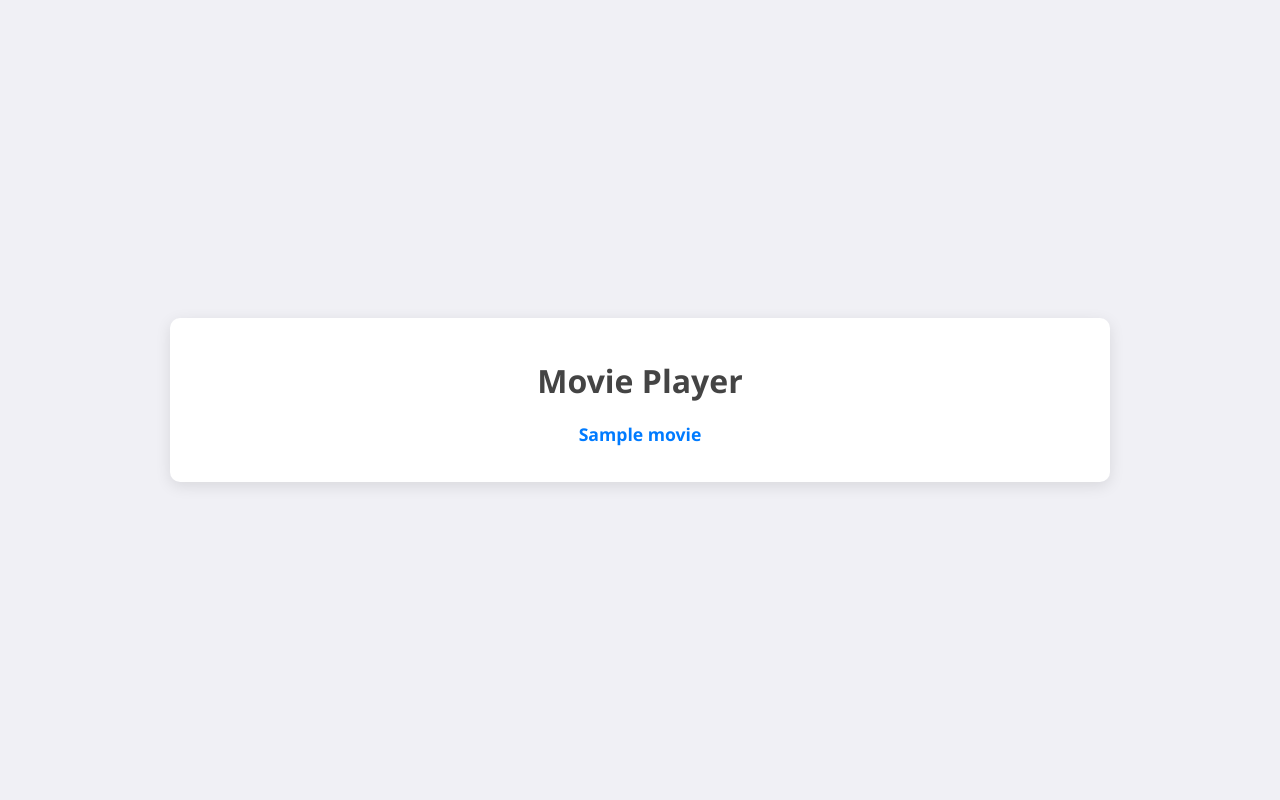
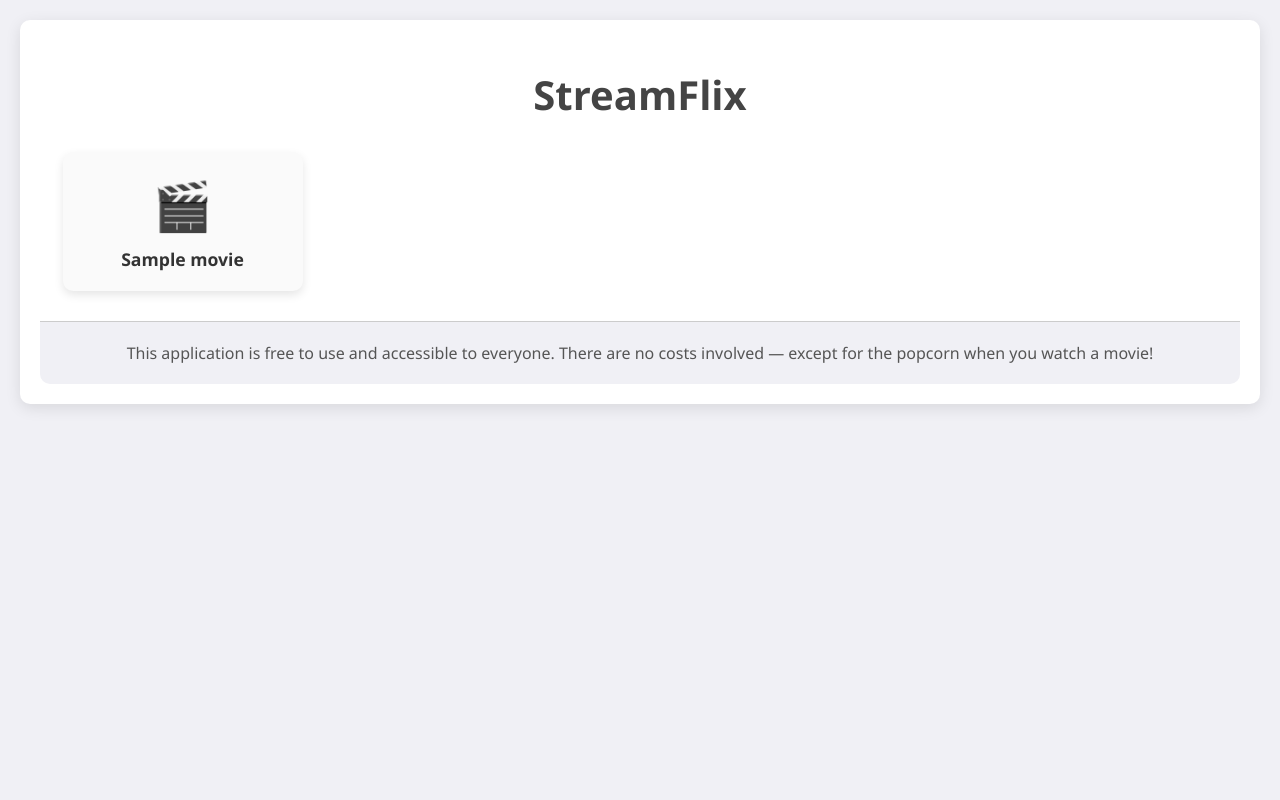
Before and after one commit to Ilie-Cristian-Mihail/StreamFlix, a Flask app: template templates/index.html in a window 1280 px wide. Run offline with Flask 3, Linux system fonts and the light colour scheme; the template is opened without the code that fills it: most values are stand-ins (such as "Sample title", 1, 10 or a date in 2020); some libraries are stand-ins or nearby versions.

Commit message:
New v 240900

```diff
--- a/Specificatii.txt
+++ b/Specificatii.txt
@@ -3,6 +3,7 @@ Specifications
 1. The application must support playback of ‘.mkv’ and ‘.mp4’ video files.
 2. The application must support audio playback from ‘.mkv’ and ‘.mp4’ files.
 3. Both the videos and the application must function seamlessly across all devices and be responsive (TV, PC, Android).
+4. The application must support .vtt and .srt subtitles for videos. (Please note that it is mandatory to use the same name for movie and for subtitles in order to be able to load them in the application)
 4. The application must be easy to install and user-friendly for all users. *
 
 Note:
--- /dev/null
+++ b/What's new.txt
@@ -0,0 +1,5 @@
+- Bug fix: .srt bug fixed (video-js is unable to read a .srt file. However, now you can add the .srt file, but it will automatically be converted to .vtt file when loaded)
+- Improvement: JavaScript file creation - dev purposes
+- Improvement: Now you can choose the subtitles and it will automatically be loaded. Also, the subtitle name was changed to "subtitles" rather than "romana"
+- Improvement: The style of the videos have been changed. Now looks more modern and responsive
+- Improvement: The video play button is now placed in the middle of the video
--- a/app.py
+++ b/app.py
@@ -18,18 +18,45 @@ def movie(filename):
 def subtitle(filename):
     return send_from_directory(SUBTITLES_FOLDER, filename)
 
+STATIC_SUBTITLES_URL = '/static/subtitles'  # URL pentru accesarea subtitrărilor
+
+def convert_srt_to_vtt(srt_file):
+    vtt_file = srt_file.replace('.srt', '.vtt')
+    with open(srt_file, 'r', encoding='utf-8') as srt, open(vtt_file, 'w', encoding='utf-8') as vtt:
+        vtt.write("WEBVTT\n\n")
+        for line in srt:
+            if '-->' in line:
+                vtt.write(line.replace(',', '.'))
+            else:
+                vtt.write(line)
+
+    # După conversie, șterge fișierul .srt
+    os.remove(srt_file)
+    return vtt_file
+
 @app.route('/get_subtitles')
 def get_subtitles():
     movie_base = request.args.get('movie')
     if not movie_base:
         return jsonify([])
 
-    subtitles = [
-        os.path.join('subtitles', f) for f in os.listdir(SUBTITLES_FOLDER)
-        if f.startswith(movie_base) and f.endswith('.vtt')
-    ]
+    subtitles = []
+
+    for f in os.listdir(SUBTITLES_FOLDER):
+        if f.startswith(movie_base):
+            file_path = os.path.join(SUBTITLES_FOLDER, f)
+            if f.endswith('.vtt'):
+                subtitles.append(os.path.join(STATIC_SUBTITLES_URL, f))
+            elif f.endswith('.srt'):
+                vtt_file = convert_srt_to_vtt(file_path)
+                subtitles.append(os.path.join(STATIC_SUBTITLES_URL, os.path.basename(vtt_file)))
 
     return jsonify(subtitles)
 
+# Servește fișierele de subtitrare din directorul "subtitles"
+@app.route(STATIC_SUBTITLES_URL + '/<path:filename>')
+def serve_subtitle(filename):
+    return send_from_directory(SUBTITLES_FOLDER, filename)
+
 if __name__ == "__main__":
     app.run(host='0.0.0.0', port=5000, debug=True)
--- a/static/style.css
+++ b/static/style.css
@@ -4,19 +4,17 @@ body {
     background-color: #f0f0f5;
     color: #333;
     margin: 0;
-    display: flex;
-    justify-content: center;
-    align-items: center;
-    height: 100vh;
+    padding: 20px;
 }
 
 /* Container for centering content */
 .container {
+    margin: auto;
     background-color: #fff;
     padding: 20px;
     border-radius: 10px;
     box-shadow: 0 4px 15px rgba(0, 0, 0, 0.1);
-    max-width: 900px;
+    max-width: 1200px;
     width: 100%;
     text-align: center;
 }
@@ -24,34 +22,13 @@ body {
 /* Title styling */
 h1 {
     color: #444;
-    font-size: 2rem;
-    margin-bottom: 20px;
-}
-
-/* Movie list styling */
-#movie-list ul {
-    list-style: none;
-    padding: 0;
-}
-
-#movie-list li {
-    margin: 10px 0;
-}
-
-#movie-list a {
-    text-decoration: none;
-    color: #007bff;
-    font-weight: bold;
-    font-size: 1.1rem;
-}
-
-#movie-list a:hover {
-    color: #0056b3;
+    font-size: 2.5rem;
+    margin-bottom: 30px;
 }
 
 /* Player styling */
 #player {
-    margin-top: 20px;
+    margin-bottom: 50px; /* Lasă un spațiu mai mare între player și lista de filme */
     text-align: center;
 }
 
@@ -76,3 +53,91 @@ video-js {
     color: #fff;
     background-color: #333;
 }
+
+/* Movie list styling */
+#movie-list {
+    display: grid;
+    grid-template-columns: repeat(4, 1fr); /* 4 coloane */
+    gap: 20px; /* Spațiere constantă între coloane și rânduri */
+    justify-items: center;
+}
+
+.movie-card {
+    background-color: #fafafa;
+    border-radius: 10px;
+    box-shadow: 0 4px 10px rgba(0, 0, 0, 0.1);
+    padding: 20px;
+    width: 100%;
+    max-width: 200px;
+    text-align: center;
+    transition: transform 0.3s, box-shadow 0.3s;
+}
+
+.movie-card:hover {
+    transform: translateY(-5px);
+    box-shadow: 0 6px 15px rgba(0, 0, 0, 0.2);
+}
+
+.movie-icon {
+    font-size: 3rem;
+    color: #007bff;
+    margin-bottom: 10px;
+}
+
+.movie-title {
+    font-size: 1.1rem;
+    color: #333;
+    font-weight: bold;
+    margin-top: 10px;
+    display: block;
+}
+
+.movie-card a {
+    text-decoration: none;
+    color: inherit;
+}
+
+.movie-card a:hover .movie-title {
+    color: #0056b3;
+}
+/* Movie Player Container Styling */
+#movie-container {
+    background-color: #f9f9f9;
+    padding: 20px;
+    border-radius: 10px;
+    box-shadow: 0 4px 15px rgba(0, 0, 0, 0.1);
+    margin-top: 30px;
+    max-width: 850px;
+    margin-left: auto;
+    margin-right: auto;
+    text-align: center;
+    margin-bottom: 65px;
+}
+
+/* Movie Title styling */
+#movie-title {
+    font-size: 1rem;
+    color: #333;
+    margin-bottom: 20px;
+    text-align: center;
+    font-weight: bold;
+}
+/* Footer Styling */
+footer {
+    background-color: #f0f0f5;
+    padding: 20px;
+    text-align: center;
+    color: #555;
+    font-size: 1rem;
+    border-top: 1px solid #ccc;
+    margin-top: 30px;
+    border-radius: 0 0 10px 10px;
+}
+
+footer p {
+    margin: 0;
+}
+.vjs-big-play-button {
+    top: 45% !important;
+    left: 45% !important;
+}
--- a/templates/index.html
+++ b/templates/index.html
@@ -1,5 +1,6 @@
 <!DOCTYPE html>
 <html lang="en">
+
 <head>
   <meta charset="UTF-8" />
   <title>Movie Player</title>
@@ -8,43 +9,25 @@
   <!-- Video.js JavaScript -->
   <script src="https://vjs.zencdn.net/7.15.4/video.min.js"></script>
   <!--Stylesheet-->
-    <link
-      rel="stylesheet"
-      type="text/css"
-      href="{{ url_for('static', filename='style.css') }}"
-    />
+  <link rel="stylesheet" type="text/css" href="{{ url_for('static', filename='style.css') }}" />
 </head>
 
 <body>
   <div class="container">
-      <h1>Movie Player</h1>
-      <div id="movie-list">
-        <ul>
-          {% for movie in movies %}
-          <li>
-            <a
-              href="#"
-              onclick="playMovie('{{ url_for('movie', filename=movie) }}', '{{ movie }}')"
-              >{{ movie }}</a
-            >
-          </li>
-          {% endfor %}
-        </ul>
-      </div>
-      <div id="player" style="display: none">
-        <video-js
-          id="video-player"
-          class="vjs-default-skin"
-          controls
-          preload="auto"
-          width="800"
-        >
+    <h1>StreamFlix</h1>
+
+    <!-- Movie Player Container -->
+    <div id="movie-container" style="display: none;">
+      <!-- Movie Title Display -->
+      <div id="movie-title"></div>
+
+      <!-- Player section -->
+      <div id="player">
+        <video-js id="video-player" class="vjs-default-skin" controls preload="auto" width="800">
           <p class="vjs-no-js">
             To view this video please enable JavaScript, and consider upgrading
             to a web browser that
-            <a href="https://videojs.com/html5-video-support/" target="_blank"
-              >supports HTML5 video</a
-            >
+            <a href="https://videojs.com/html5-video-support/" target="_blank">supports HTML5 video</a>
           </p>
         </video-js>
         <br />
@@ -54,64 +37,45 @@
         </select>
       </div>
     </div>
+
+    <!-- Movie list section -->
+    <div id="movie-list">
+      {% for movie in movies %}
+      <div class="movie-card">
+        <a href="#" onclick="playMovie('{{ url_for('movie', filename=movie) }}', '{{ movie }}')">
+          <div class="movie-icon">🎬</div> <!-- Iconul filmului -->
+          <span class="movie-title">{{ movie }}</span> <!-- Titlul filmului -->
+        </a>
+      </div>
+      {% endfor %}
+    </div>
+    <footer>
+      <p>This application is free to use and accessible to everyone. There are no costs involved — except for the
+        popcorn
+        when you watch a movie!</p>
+    </footer>
+  </div>
+
+  <script src="{{ url_for('static', filename='videoJsPlayback.js') }}"></script>
   <script>
     function playMovie(movieUrl, movieFile) {
-        const playerDiv = document.getElementById("player");
+      const movieContainer = document.getElementById("movie-container");
       const videoPlayer = videojs(document.getElementById("video-player"));
-        const subsSelect = document.getElementById("subs");
+      const movieTitleDiv = document.getElementById("movie-title");
 
       videoPlayer.src({ type: "video/mp4", src: movieUrl });
       videoPlayer.load();
 
-        playerDiv.style.display = "block";
+      movieContainer.style.display = "block";
+
+      // Setează titlul filmului și îl aliniează la centru
+      movieTitleDiv.innerHTML = `<h2>${movieFile}</h2>`;
+      movieTitleDiv.style.display = "block";
 
       fetchSubtitles(movieFile);
     }
 
-      function fetchSubtitles(movieFile) {
-        const subsSelect = document.getElementById("subs");
-        subsSelect.innerHTML = '<option value="">None</option>';
-
-        const movieBase = movieFile.split(".").slice(0, -1).join(".");
-
-        fetch("/get_subtitles?movie=" + movieBase)
-          .then((response) => response.json())
-          .then((subtitles) => {
-            subtitles.forEach((sub) => {
-              const option = document.createElement("option");
-              option.value = sub;
-              option.text = sub.split("/").pop();
-              subsSelect.add(option);
-            });
-          });
-      }
-
-      function addSubtitles() {
-        const videoPlayer = videojs(document.getElementById("video-player"));
-        const subsSelect = document.getElementById("subs");
-        const subtitleUrl = subsSelect.value;
-
-        // Elimină orice subtitrare existentă
-        const tracks = videoPlayer.remoteTextTracks();
-        while (tracks.length > 0) {
-          videoPlayer.removeRemoteTextTrack(tracks[0]);
-        }
-
-        if (subtitleUrl) {
-          videoPlayer.addRemoteTextTrack(
-            {
-              kind: "subtitles",
-              src: subtitleUrl,
-              srclang: "ro", // Setează limba subtitrării ca română
-              label: "Română",
-              default: true,
-            },
-            false
-          ); // False pentru a nu forța reîncărcarea video-ului
-        }
-
-        videoPlayer.play(); // Redă video-ul după ce subtitrarea a fost adăugată
-      }
   </script>
 </body>
+
 </html>
```
Also changed, not shown: static/videoJsPlayback.js (added, +60 -0 lines), 8 other files. Lines whose indentation alone changed are shown as unchanged.
